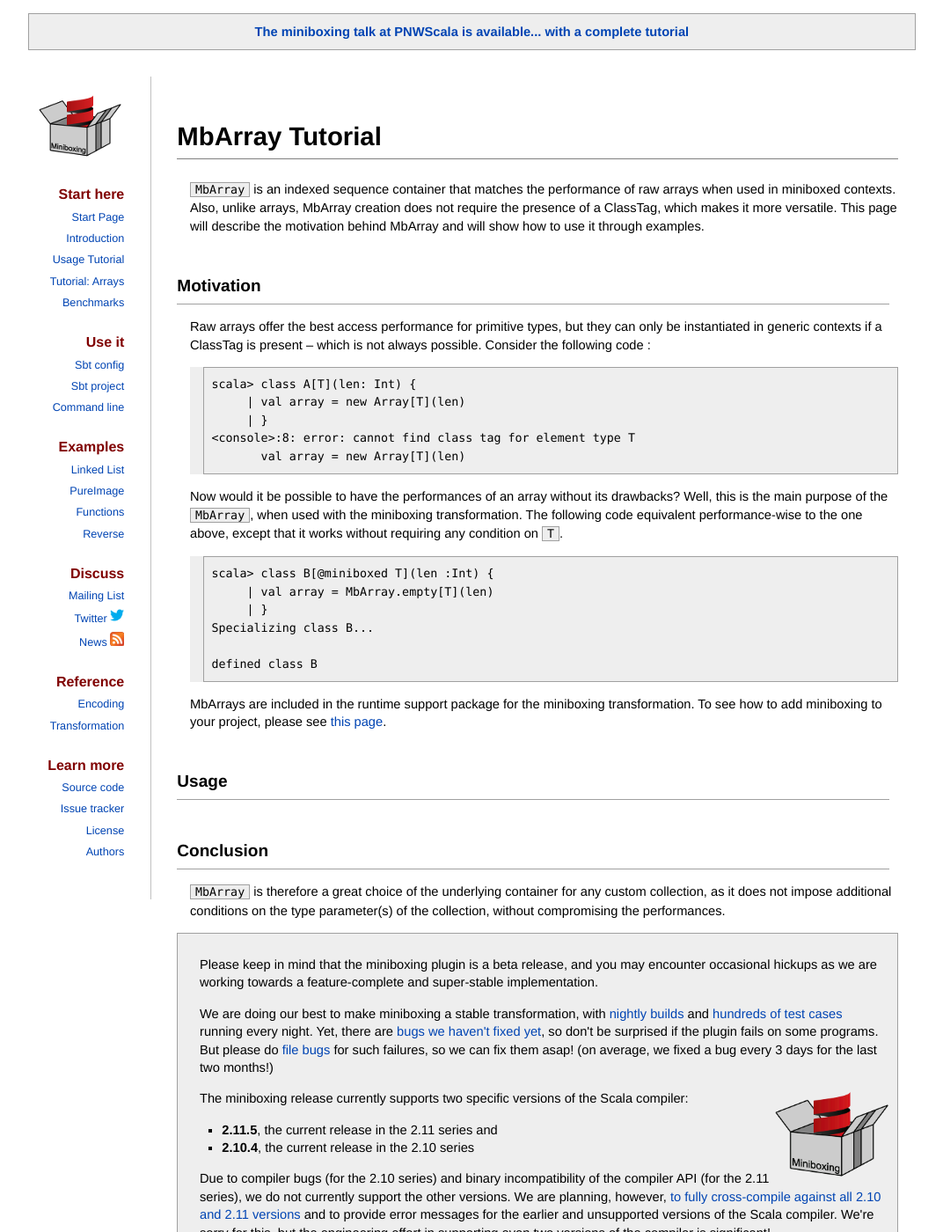
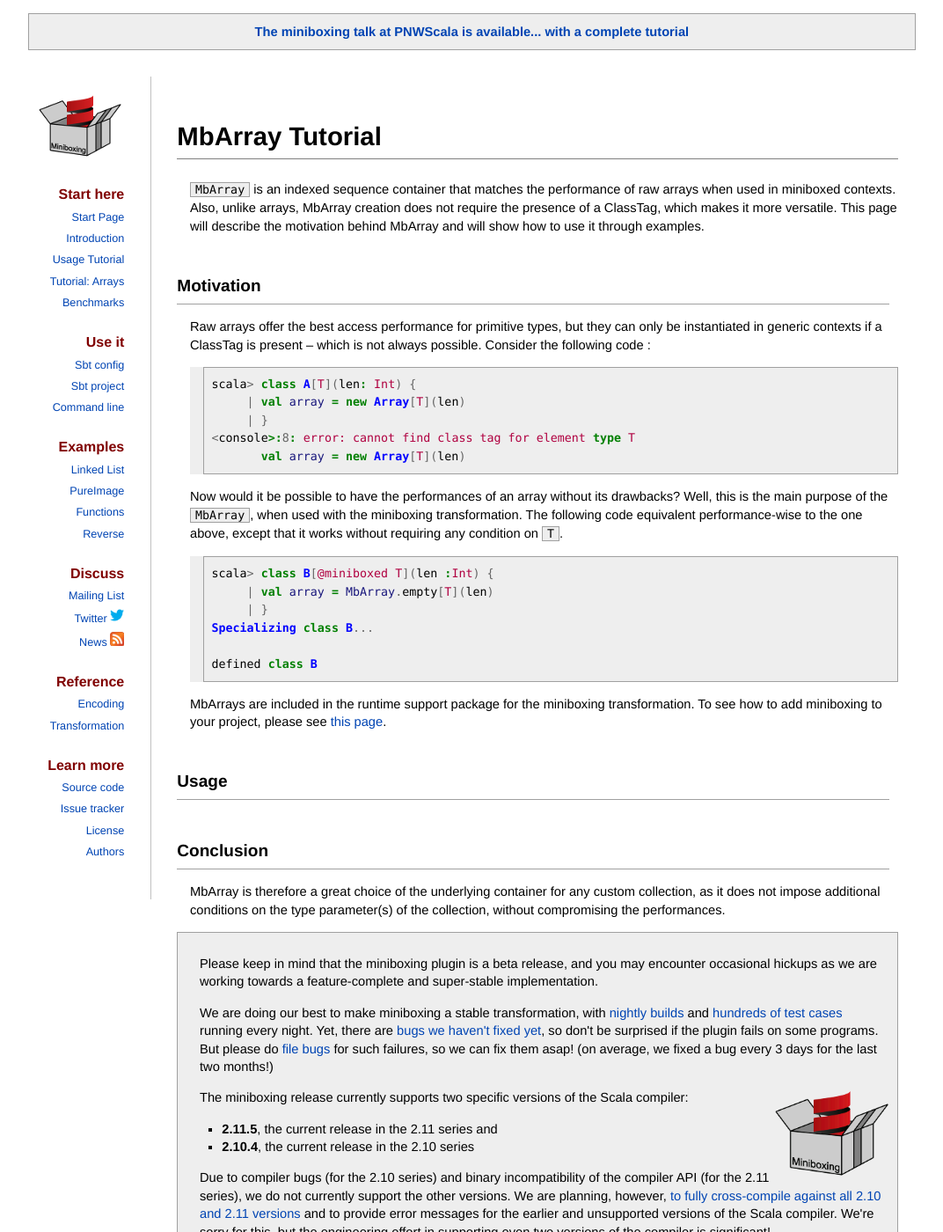
Before and after one commit to miniboxing/miniboxing.github.io, a Jekyll site: the page built from arrays.md, in a window 1280 px wide and 1400 px high. Shown: the whole window at 88% size, without its empty margins (111-1183 px from the left). Built offline with Jekyll 4.4.1, drawn with Linux system fonts in a browser that asks for light colours; nearby versions of some CDN libraries; comment, search, counter and statistics services are not loaded.

Commit message:
Update arrays.md
let's try something else

````diff
--- a/arrays.md
+++ b/arrays.md
@@ -10,8 +10,7 @@ short_title: MbArray Tutorial
 
 Raw arrays offer the best access performance for primitive types, but they can only be instantiated in generic contexts if a ClassTag is present -- which is not always possible. Consider the following code :
 
-
-```
+```scala
 scala> class A[T](len: Int) {
      | val array = new Array[T](len)
      | }
@@ -19,13 +18,11 @@ scala> class A[T](len: Int) {
        val array = new Array[T](len)
 ```
 
-
 Now would it be possible to have the performances of an array without its drawbacks?
 Well, this is the main purpose of the `MbArray`, when used with the miniboxing transformation.
 The following code equivalent performance-wise to the one above, except that it works without requiring any condition on `T`.
 
-
-```
+```scala
 scala> class B[@miniboxed T](len :Int) {
      | val array = MbArray.empty[T](len)
      | }
@@ -34,13 +31,12 @@ Specializing class B...
 defined class B
 ```
 
-
 MbArrays are included in the runtime support package for the miniboxing transformation. To see how to add miniboxing to your project, please see [this page](tutorial.md).
 
 ## Usage
 
 ## Conclusion
 
-`MbArray` is therefore a great choice of the underlying container for any custom collection, as it does not impose additional conditions on the type parameter(s) of the collection, without compromising the performances.
+MbArray is therefore a great choice of the underlying container for any custom collection, as it does not impose additional conditions on the type parameter(s) of the collection, without compromising the performances.
 
 {% include status.md %}
````
